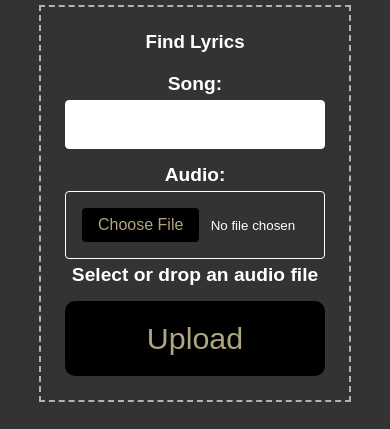
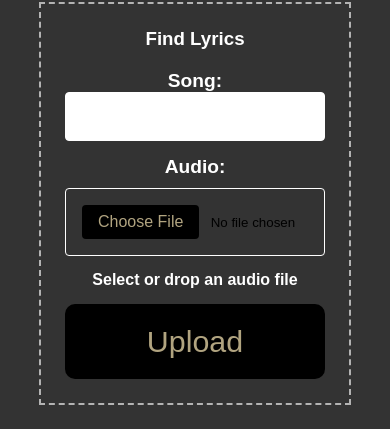
Before and after one commit to Alittle-0/Passango, a React (Vite) app in the folder frontend/: page /create in a window 390 px wide. Shown: the part 297-726 px from the top of the page. Built offline with nearby package versions, Linux system fonts and the light colour scheme; no server answers.

Commit message:
Done scss for create.jsx

```diff
--- a/frontend/src/pages/Create.jsx
+++ b/frontend/src/pages/Create.jsx
@@ -102,7 +102,7 @@ function Create() {
               <h1>Find Lyrics</h1>
               <form onSubmit={handleSubmit}>
                 <div className="song-input">
-                  <label>Song: </label>
+                  <label>Song:</label>
                   <input
                     type="text"
                     value={song}
@@ -112,18 +112,28 @@ function Create() {
                 </div>
                 <div className="file-input">
                   <label>Audio: </label>
+                  <div className="custom-file-wrapper">
                     <input
                       type="file"
                       id="audio-upload"
                       accept="audio/mp3,audio/wav"
                       onChange={handleFileChange}
-                    aria-label="Upload audio file"
                       required
-                    className={file?"file-input-change":""}
+                      // old: className=""
+                      className={file ? "file-input-change" : ""} // 🆕 add transparent style when file is selected
                     />
-                  <label for="audio-upload">Select or drop an audio file</label>
+                    {/* 🆕 This image replaces the "No file chosen" text when a file is selected */}
+                    {file && (
+                      <img
+                        src="/public/images/paper-icon.png"
+                        className="input-overlay-icon"
+                      />
+                    )}
                   </div>
-
+                </div>
+                <label htmlFor="audio-upload" className="tips">
+                    {file ? file.name : "Select or drop an audio file"} {/* ✅ Show file name if selected */}
+                  </label>
                 <button type="submit" className="btn-upload">Upload</button>
               </form>
               {error && <p style={{ color: "red" }}>{error}</p>}
--- a/frontend/src/styles/create.scss
+++ b/frontend/src/styles/create.scss
@@ -11,11 +11,13 @@
     justify-content: center;
     padding: 10%;
     background-color: #333333;
-    h1{color: white;;}
+    h1 {
+      color: white;
+    }
     .upload-box {
       display: flex;
       flex-direction: column;
-      gap:20px;
+      gap: 20px;
       border: 2px dashed rgb(179, 179, 179);
       padding: 1.5rem;
       margin: 0 auto;
@@ -24,26 +26,38 @@
       form {
         display: flex;
         flex-direction: column;
-        gap: 0.5rem;
-        label{
+        gap: 20px;
+        .file-input{gap:10px;}
+        .song-input, .file-input {
+          display: flex;
+          flex-direction: row;
+          align-items: center;
+          justify-content: center;
+          label {
             color: #ffffff;
             font-size: 1.5rem;
             font-weight: 600;
+            text-align: left;
+            width: 100px; // Fixed width for labels to align inputs
+          }
+          input {
+            flex: 1; // Inputs take remaining space
+            padding: 1rem;
+            border: 1px solid white;
+            border-radius: 0.25rem;
+            color: black;
             text-align: center;
-        }
-        .song-input{
-          input{
-            color:black;
+            box-sizing: border-box;
           }
         }
-
-        input  {
-          width: 70%;;
-          padding: 1rem;
-          border: 1px solid white ;
-          border-radius: 0.25rem;
+        label.tips {
+          font-size: 1rem;
+          font-weight: bold;
+          color:white;
+          width: auto; // Reset width for the tips label
+        }
+        input {
           color: rgb(255, 255, 255);
-          text-align: center;
           &::-webkit-file-upload-button {
             background-color: black;
             color: #b1a480;
@@ -60,11 +74,10 @@
               transform: scale(1.02);
             }
           }
-          &.file-input-change{
-            color:rgb(255, 255, 255,0);
+          &.file-input-change {
+            color: rgb(255, 255, 255, 0);
           }
         }
-
         button {
           background-color: black;
           color: #b1a480;
@@ -76,15 +89,16 @@
           transition: all 0.7s ease;
           &:hover {
             background-color: gray;
-            color:black;
+            color: black;
             transform: scale(1.05);
           }
         }
       }
-      .file-status{color:white;}
     }
   }
-}@media(max-width: 768px){
+}
+
+@media(max-width: 768px) {
   #create {
     .create-section {
       padding: 50% 10% 10% 10%;
@@ -94,13 +108,13 @@
           display: flex;
           flex-direction: column;
           gap: 15px;
-          div{
-            display: flex;
+          .song-input, .file-input {
             flex-direction: column;
-            gap: 5px;
-          }
+            align-items: center;
             label {
               font-size: 1.2rem;
+              width: auto;
+              text-align: center;
             }
             input {
               width: 100%;
@@ -110,3 +124,18 @@
       }
     }
   }
+}
+
+.custom-file-wrapper {
+  position: relative;
+  width: 100%; // Match the width of the song input
+}
+
+.input-overlay-icon {
+  position: absolute;
+  top: 50%;
+  right: 50px;
+  transform: translateY(-50%);
+  width: 30px;
+  height: 30px;
+}
```
Also changed, not shown: frontend/public/images/paper-icon.png (added). Lines whose indentation alone changed are shown as unchanged.
